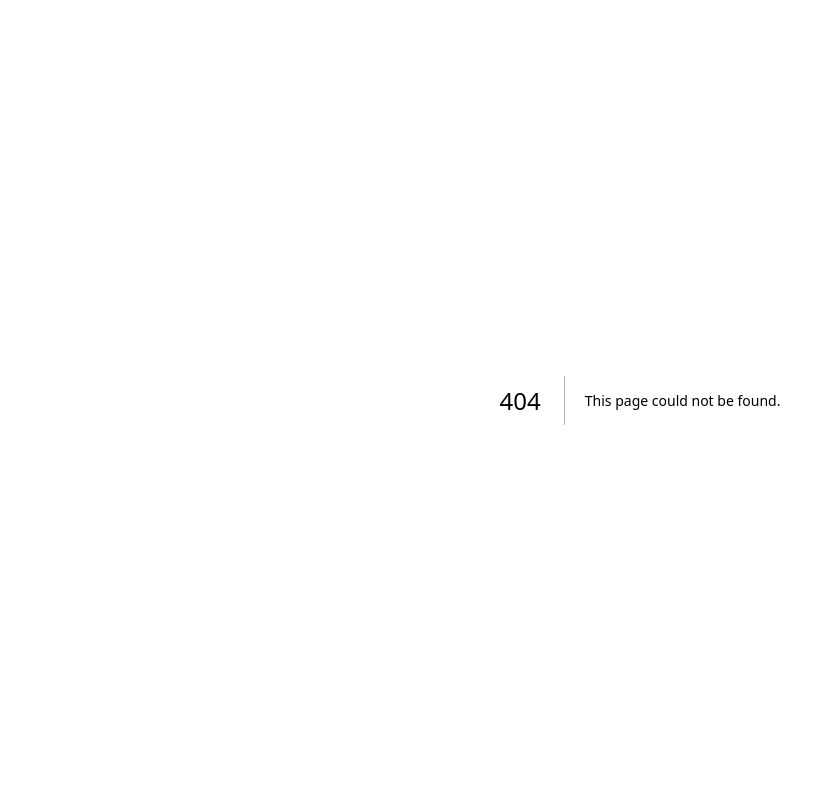
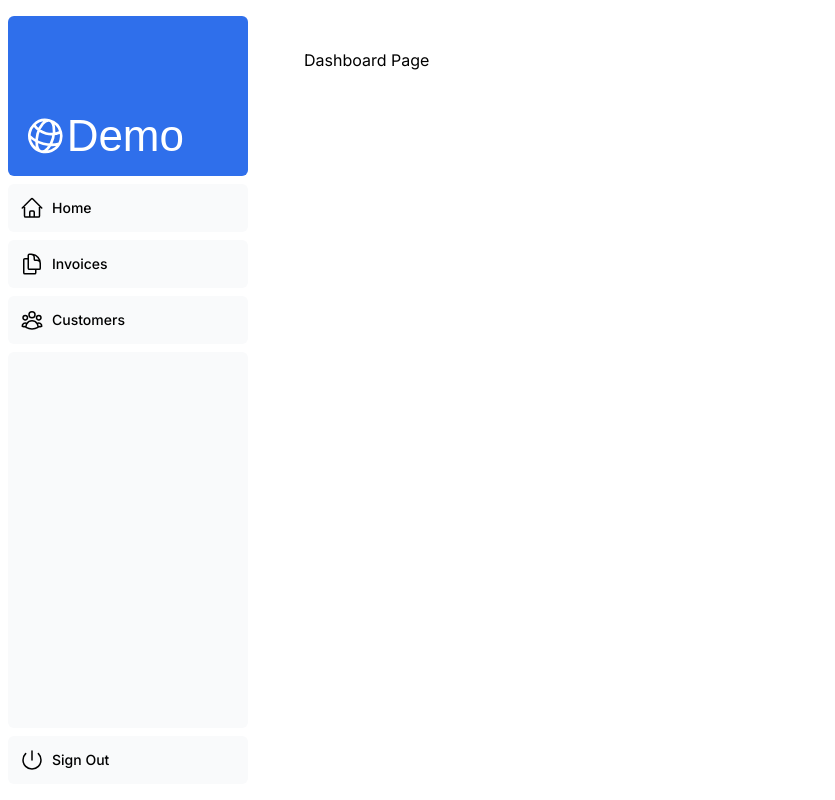
Before and after one commit to Samita-jivasoft/AppDemo, a Next.js app in the folder nextjs-dashboard/: page /dashboard in a window 1280 px wide. Before the commit this address had no page. Shown: the whole page, without its empty margins (0-835 px from the left). Built offline with nearby package versions, Linux system fonts and the light colour scheme; a web font is replaced by a local one.

Commit message:
feat: add dashboard, customers, and invoice pages
- Added Layout and pages to each
- It lets us create routing

```diff
--- /dev/null
+++ b/nextjs-dashboard/app/customers/page.tsx
@@ -0,0 +1,3 @@
+export default function Page() {
+    return <p>Customers Page</p>;
+  }
--- /dev/null
+++ b/nextjs-dashboard/app/dashboard/layout.tsx
@@ -0,0 +1,12 @@
+import SideNav from '@/app/ui/dashboard/sidenav';
+
+export default function Layout({ children }: { children: React.ReactNode }) {
+  return (
+    <div className="flex h-screen flex-col md:flex-row md:overflow-hidden">
+      <div className="w-full flex-none md:w-64">
+        <SideNav />
+      </div>
+      <div className="flex-grow p-6 md:overflow-y-auto md:p-12">{children}</div>
+    </div>
+  );
+}
--- /dev/null
+++ b/nextjs-dashboard/app/dashboard/page.tsx
@@ -0,0 +1,3 @@
+export default function Page() {
+    return <p>Dashboard Page</p>;
+  }
--- /dev/null
+++ b/nextjs-dashboard/app/invoices/page.tsx
@@ -0,0 +1,3 @@
+export default function Page() {
+    return <p>Invoices Page</p>;
+  }
--- a/nextjs-dashboard/app/layout.tsx
+++ b/nextjs-dashboard/app/layout.tsx
@@ -1,5 +1,6 @@
-import '@/app/ui/global.css'
+import '@/app/ui/global.css';
 import { inter } from '@/app/ui/fonts';
+
 export default function RootLayout({
   children,
 }: {
--- a/nextjs-dashboard/app/ui/acme-logo.tsx
+++ b/nextjs-dashboard/app/ui/acme-logo.tsx
@@ -7,7 +7,7 @@ export default function AcmeLogo() {
       className={`${lusitana.className} flex flex-row items-center leading-none text-white`}
     >
       <GlobeAltIcon className="h-12 w-12 rotate-[15deg]" />
-      <p className="text-[44px]">Acme</p>
+      <p className="text-[44px]">Demo</p>
     </div>
   );
 }
```
